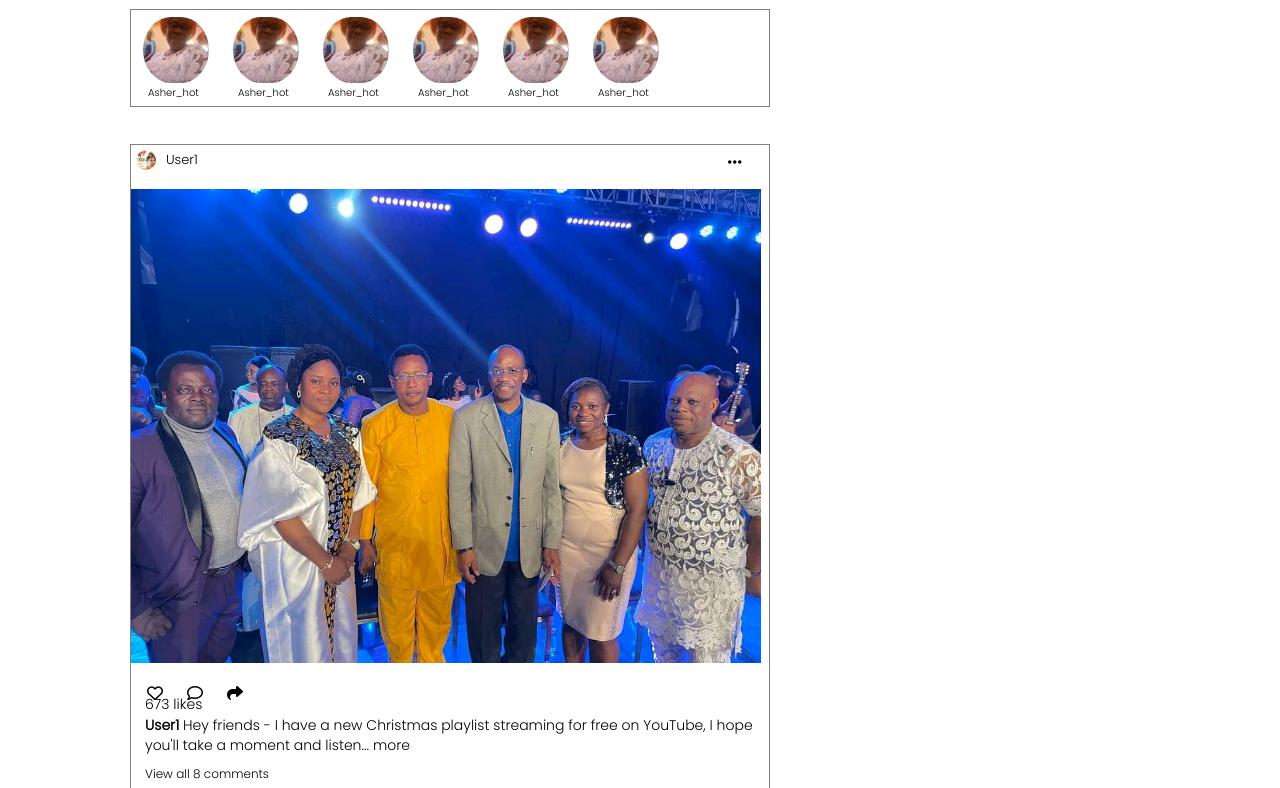
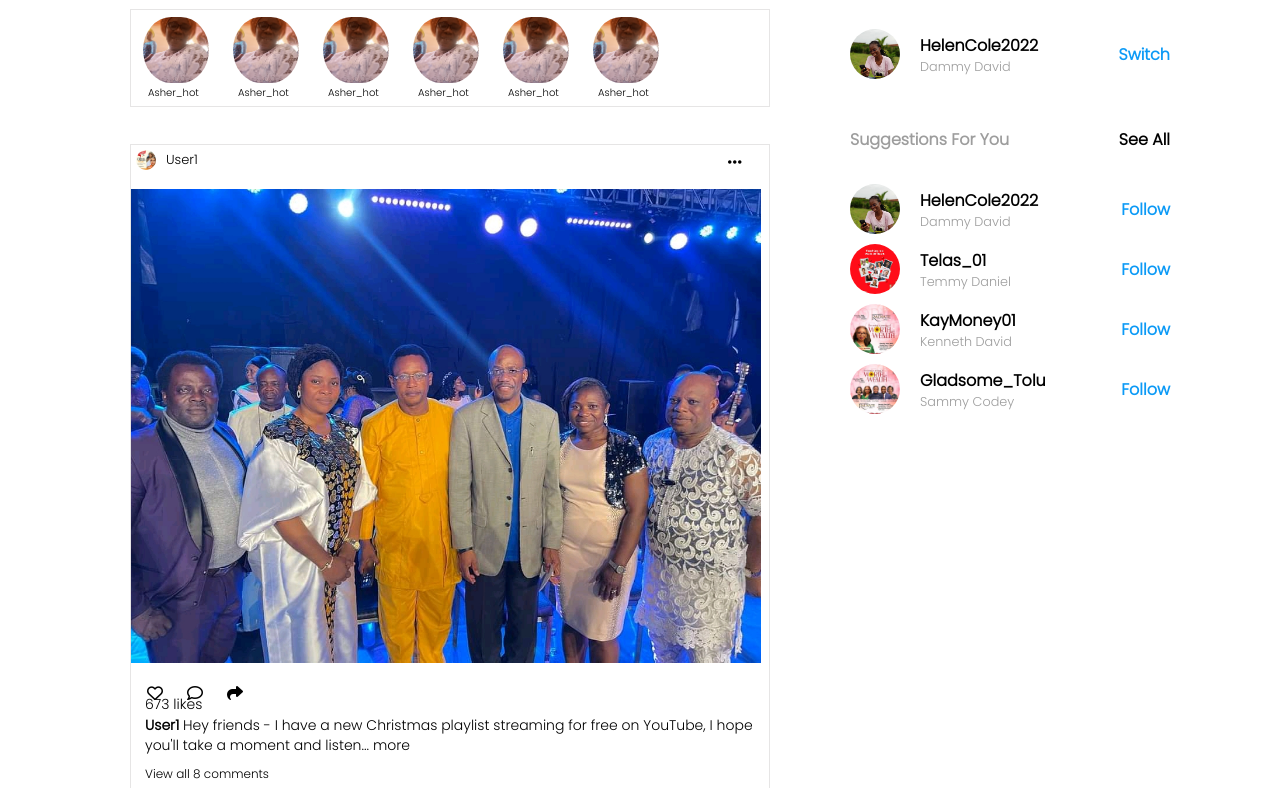
Before and after one commit to Helencoddy/Instagram_Clone, a plain HTML site: page index.html in a window 1280 px wide. Shown: the part 71-859 px from the top of the page. Drawn offline with Linux system fonts and the light colour scheme.

Commit message:
second commit

```diff
--- a/index.html
+++ b/index.html
@@ -166,10 +166,93 @@
                 </div>
             </div>
             <!--End of -->
+            <div class="sec-main-section">
+                <div class="all-suggestion-friends">
+                    <!--All friedns suggesstion-->
+                    <div class="suggestion-me">
+                        <div class="me-img">
+                            <img class="meimage" src="/20210704_170934~3.jpg" alt="">
+                            <div class="me-detail">
+                                <p><b>HelenCole2022</b></p>
+                                <p>Dammy David</p>
+                            </div>
+                        </div>
+                        <div class="switch">
+                            <a href="#">Switch</a>
+                        </div>
+                    </div>
+
+                    <!--End of friends suggestion-->
+
+                    <!--List of suggestion-->
+                    <div class="seperate-to-sugg">
+                        <p>Suggestions For You</p>
+                        <p>See All</p>
+                    </div>
+
+
+                    <div class="suggestion-me">
+                        <div class="me-img">
+                            <img class="meimage" src="/20210704_170934~3.jpg" alt="">
+                            <div class="me-detail">
+                                <p><b>HelenCole2022</b></p>
+                                <p>Dammy David</p>
+                            </div>
+                        </div>
+                        <div class="switch">
+                            <a href="#">Follow</a>
+                        </div>
+                    </div>
+
+
+                    <div class="suggestion-me">
+                        <div class="me-img">
+                            <img class="meimage" src="/FB_IMG_16652518596465498.jpg" alt="">
+                            <div class="me-detail">
+                                <p><b>Telas_01</b></p>
+                                <p>Temmy Daniel</p>
+                            </div>
+                        </div>
+                        <div class="switch">
+                            <a href="#">Follow</a>
+                        </div>
+                    </div>
+
+
+                    <div class="suggestion-me">
+                        <div class="me-img">
+                            <img class="meimage" src="/FB_IMG_16652523750078746.jpg" alt="">
+                            <div class="me-detail">
+                                <p><b>KayMoney01</b></p>
+                                <p>Kenneth David</p>
+                            </div>
+                        </div>
+                        <div class="switch">
+                            <a href="#">Follow</a>
+                        </div>
+                    </div>
+
+
+                    <div class="suggestion-me">
+                        <div class="me-img">
+                            <img class="meimage" src="/FB_IMG_16652522548469815.jpg" alt="">
+                            <div class="me-detail">
+                                <p><b>Gladsome_Tolu</b></p>
+                                <p>Sammy Codey</p>
+                            </div>
+                        </div>
+                        <div class="switch">
+                            <a href="#">Follow</a>
+                        </div>
+                    </div>
+                </div>
+
+
+            </div>
 
 
 
-
+        </div>
     </section>
 </body>
 </html>
--- a/style.css
+++ b/style.css
@@ -93,6 +93,7 @@ input {
 /*Main section styling*/
 .main {
     width: 100vw;
+    display: flex;
 }
 
 .story img {
@@ -108,7 +109,7 @@ input {
 .main .first-main-section .story {
     /*box-shadow: 0px 0px 4px #c5c5c5;*/
     width: 50%;
-    border: 1px solid gray;
+    border: 0.3px solid rgb(230, 229, 229);
     position: absolute;
     margin: 30px 130px;
     background-color: white;
@@ -128,9 +129,9 @@ input {
     margin-top: -12px;
 }
 
-/*main post stylr*/
+/*main post style*/
 .all-main-post {
-    border: 1px solid gray;
+    border: 0.3px solid rgb(230, 229, 229);
     position: absolute;
     margin: 165px 130px;
     padding-bottom: 700px;
@@ -244,3 +245,80 @@ input {
     color: rgb(181, 181, 181);
     position: absolute;
 }
+
+
+/*Friend suggestion section*/
+.sec-main-section {
+    width: 25%;
+    margin: 100px 850px;
+    position: absolute;
+    inset: 0;
+}
+
+.all-suggestion-friends {
+
+}
+
+.suggestion-me {
+    display: flex;
+    align-items: center;
+    justify-content: space-between;
+    margin-bottom: 10px;
+}
+
+.meimage {
+   width: 50px;
+   height: 50px;
+   border-radius: 50%;
+}
+
+.suggestion-me .me-img {
+    display: flex;
+    align-items: center;
+}
+
+.me-detail {
+    margin-left: 10px;
+}
+
+.me-detail p {
+    font-size: 14px;
+    margin-left: 10px;
+}
+
+.me-detail p:nth-child(1) {
+    font-size: 1rem;
+
+}
+
+.me-detail p:nth-child(2) {
+    font-size: 0.8rem;
+    color: rgb(157, 157, 157);
+}
+
+.switch a {
+    color: rgb(12, 154, 246);
+    font-weight: 800;
+}
+
+/*Style suggestion for you*/
+.seperate-to-sugg {
+    display: flex;
+    justify-content: space-between;
+    margin-top: 3rem;
+    margin-bottom: 2rem;
+    cursor: pointer;
+}
+
+.seperate-to-sugg p:first-child {
+    color: rgb(157, 157, 157);
+    font-weight: 600;
+    text-transform: capitalize;
+}
+
+.seperate-to-sugg p:nth-child(2) {
+    font-weight: bold;
+    text-transform: capitalize;
+}
+
+/**/
```
